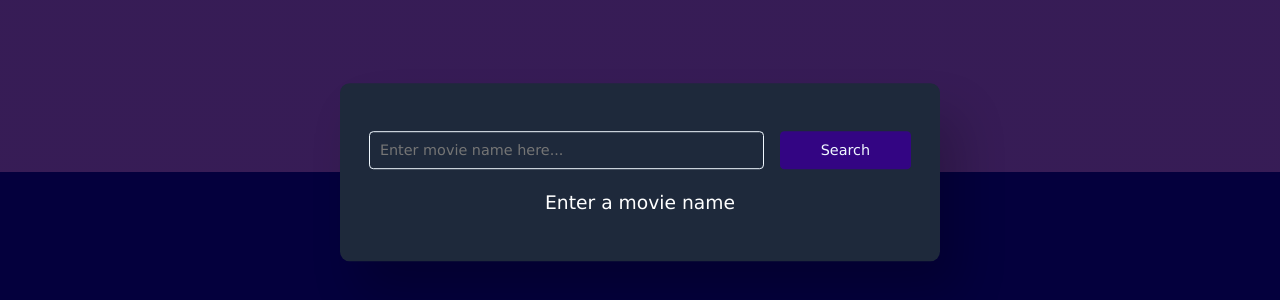
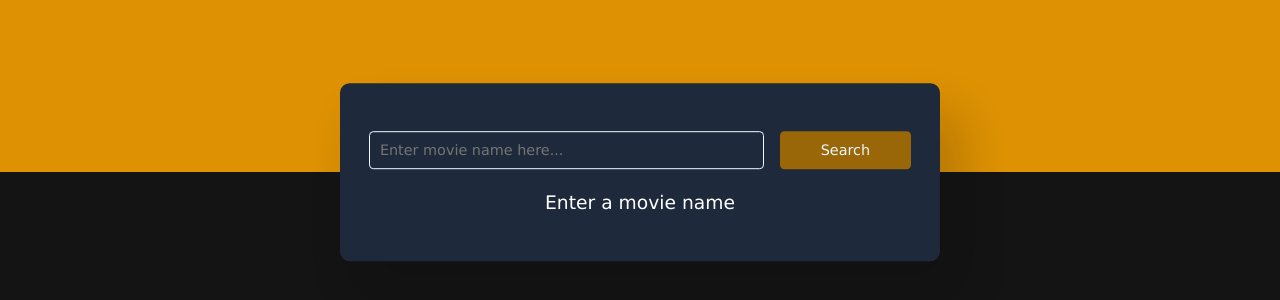
Before and after one commit to Forsho11/movie-guide-app, a plain HTML site: page index.html in a window 1280 px wide. Shown: the part 228-528 px from the top of the page. Drawn offline with Linux system fonts and the light colour scheme.

Commit message:
Changes on the website color and another minor changes in the style

```diff
--- a/style.css
+++ b/style.css
@@ -8,7 +8,7 @@
 
 body{
     height: 100vh;
-    background: linear-gradient(rgba(30, 0, 65, 0.89) 50%, rgb(4, 0, 61) 50%)
+    background: linear-gradient(rgb(221, 145, 3) 50%, rgb(20, 20, 20) 50%)
 }
 
 .container{
@@ -22,7 +22,7 @@ body{
     top: 50%;
     left: 50%;
     border-radius: 0.6em;
-    box-shadow: 1.2em 2em 3em rgba(0, 0, 0, 0.2);
+    box-shadow: 1.2em 2em 3em rgba(12, 11, 11, 0.2);
 }
 
 .search-container{
@@ -49,7 +49,7 @@ body{
 }
 
 .search-container button{
-    background-color:rgba(55, 2, 141, 0.89) ;
+    background-color:rgb(153, 102, 8) ;
     border: none;
     cursor: pointer;
     color: aliceblue;
```
